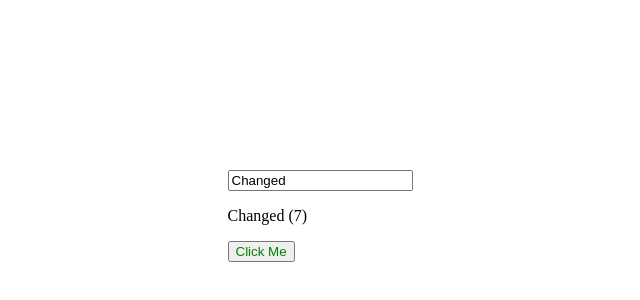
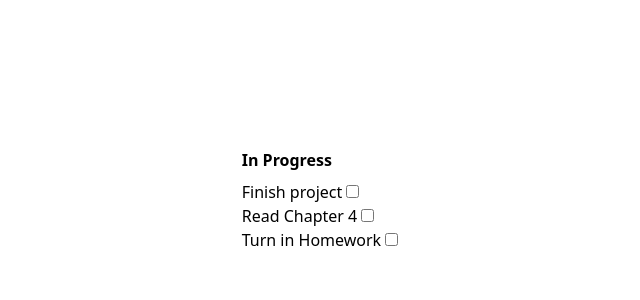
Before and after one commit to Luikss/Hajusrakendused, a plain HTML site: page VueLearning/index.html in a window 1280 px wide. Shown: the part 200-500 px from the top of the page, without its empty margins (320-960 px from the left). Drawn offline with nearby package versions, Linux system fonts and the light colour scheme.

Commit message:
Learning Vue3

```diff
--- /dev/null
+++ b/VueLearning/a_index1.html
@@ -0,0 +1,57 @@
+<!DOCTYPE html>
+<html lang="en">
+<head>
+    <meta charset="UTF-8">
+    <meta http-equiv="X-UA-Compatible" content="IE=edge">
+    <meta name="viewport" content="width=device-width, initial-scale=1.0">
+    <title>Learning Vue3</title>
+    <script src="https://unpkg.com/vue@3"></script>
+    <style>
+        html, body {
+            height: 100%;
+        }
+        body {
+            display: grid;
+            place-items: center;
+        }
+        .text-green {
+            color: green;
+        }
+        .text-red {
+            color: red;
+        }
+    </style>
+</head>
+<body>
+    <div id="app">
+        <p>
+            <input type="text" v-model="greeting">
+        </p>
+        <p>
+            {{ greeting }} ({{ greeting.length }})
+        </p>
+        <button :class="active ? 'text-red' : 'text-green'" @click="toggle">Click Me</button>
+    </div>
+
+    <script>
+        Vue.createApp({
+            data() {
+                return {
+                    greeting: "Hello world",
+                    active: false
+                }
+            },
+            mounted() {
+                setTimeout(() => {
+                    this.greeting = "Changed"
+                }, 3000)
+            },
+            methods: {
+                toggle() {
+                    this.active = !this.active
+                }
+            },
+        }).mount('#app')
+    </script>
+</body>
+</html>
--- a/VueLearning/index.html
+++ b/VueLearning/index.html
@@ -1,57 +1,74 @@
-<!DOCTYPE html>
-<html lang="en">
+<!doctype html>
+<html lang="en" class="h-full">
 <head>
     <meta charset="UTF-8">
-    <meta http-equiv="X-UA-Compatible" content="IE=edge">
-    <meta name="viewport" content="width=device-width, initial-scale=1.0">
-    <title>Learning Vue3</title>
+    <title>Episode 3: Lists and Computed Properties</title>
     <script src="https://unpkg.com/vue@3"></script>
-    <style>
-        html, body {
-            height: 100%;
-        }
-        body {
-            display: grid;
-            place-items: center;
-        }
-        .text-green {
-            color: green;
-        }
-        .text-red {
-            color: red;
-        }
-    </style>
+    <script src="https://cdn.tailwindcss.com"></script>
 </head>
-<body>
+
+<body class="h-full grid place-items-center">
     <div id="app">
-        <p>
-            <input type="text" v-model="greeting">
-        </p>
-        <p>
-            {{ greeting }} ({{ greeting.length }})
-        </p>
-        <button :class="active ? 'text-red' : 'text-green'" @click="toggle">Click Me</button>
+        <section v-show="inProgressAssignments.length">
+            <h2 class="font-bold mb-2">In Progress</h2>
+
+            <ul>
+                <li
+                    v-for="assignment in inProgressAssignments"
+                    :key="assignment.id"
+                >
+                    <label>
+                        {{ assignment.name }}
+
+                        <input type="checkbox" v-model="assignment.complete">
+                    </label>
+                </li>
+            </ul>
+        </section>
+
+        <section v-show="completedAssignments.length" class="mt-8">
+            <h2 class="font-bold mb-2">Completed</h2>
+
+            <ul>
+                <li
+                    v-for="assignment in completedAssignments"
+                    :key="assignment.id"
+                >
+
+                <label>
+                        {{ assignment.name }}
+
+                        <input type="checkbox" v-model="assignment.complete">
+                    </label>
+                </li>
+            </ul>
+        </section>
     </div>
 
     <script>
-        Vue.createApp({
+        let app = {
             data() {
                 return {
-                    greeting: "Hello world",
-                    active: false
+                    assignments: [
+                        { name: 'Finish project', complete: false, id: 1 },
+                        { name: 'Read Chapter 4', complete: false, id: 2 },
+                        { name: 'Turn in Homework', complete: false, id: 3 },
+                    ]
                 }
             },
-            mounted() {
-                setTimeout(() => {
-                    this.greeting = "Changed"
-                }, 3000)
-            },
-            methods: {
-                toggle() {
-                    this.active = !this.active
+
+            computed: {
+                inProgressAssignments() {
+                    return this.assignments.filter(assignment => ! assignment.complete);
+                },
+
+                completedAssignments() {
+                    return this.assignments.filter(assignment => assignment.complete);
                 }
-            },
-        }).mount('#app')
+            }
+        };
+
+        Vue.createApp(app).mount('#app');
     </script>
 </body>
 </html>
```
